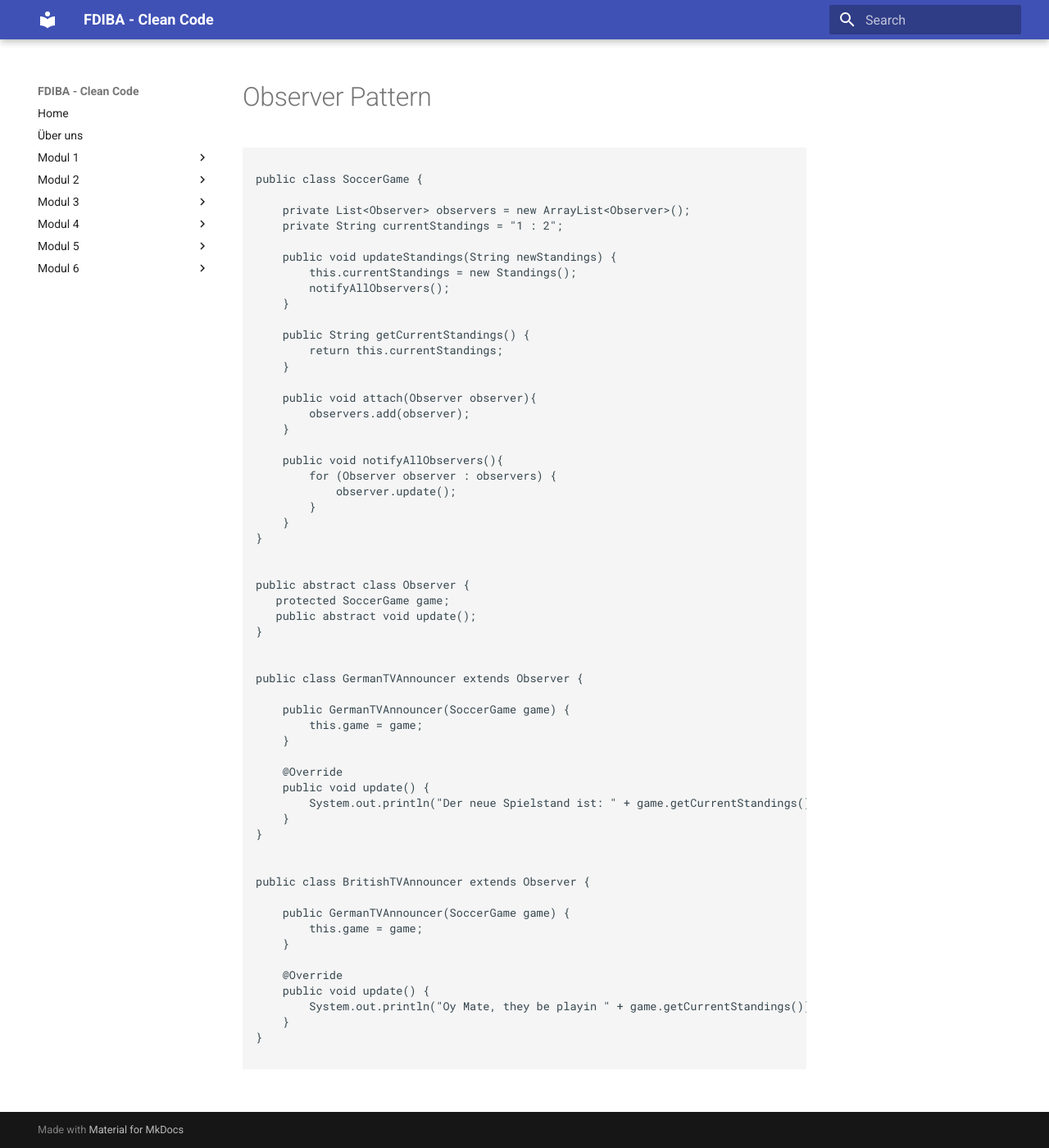
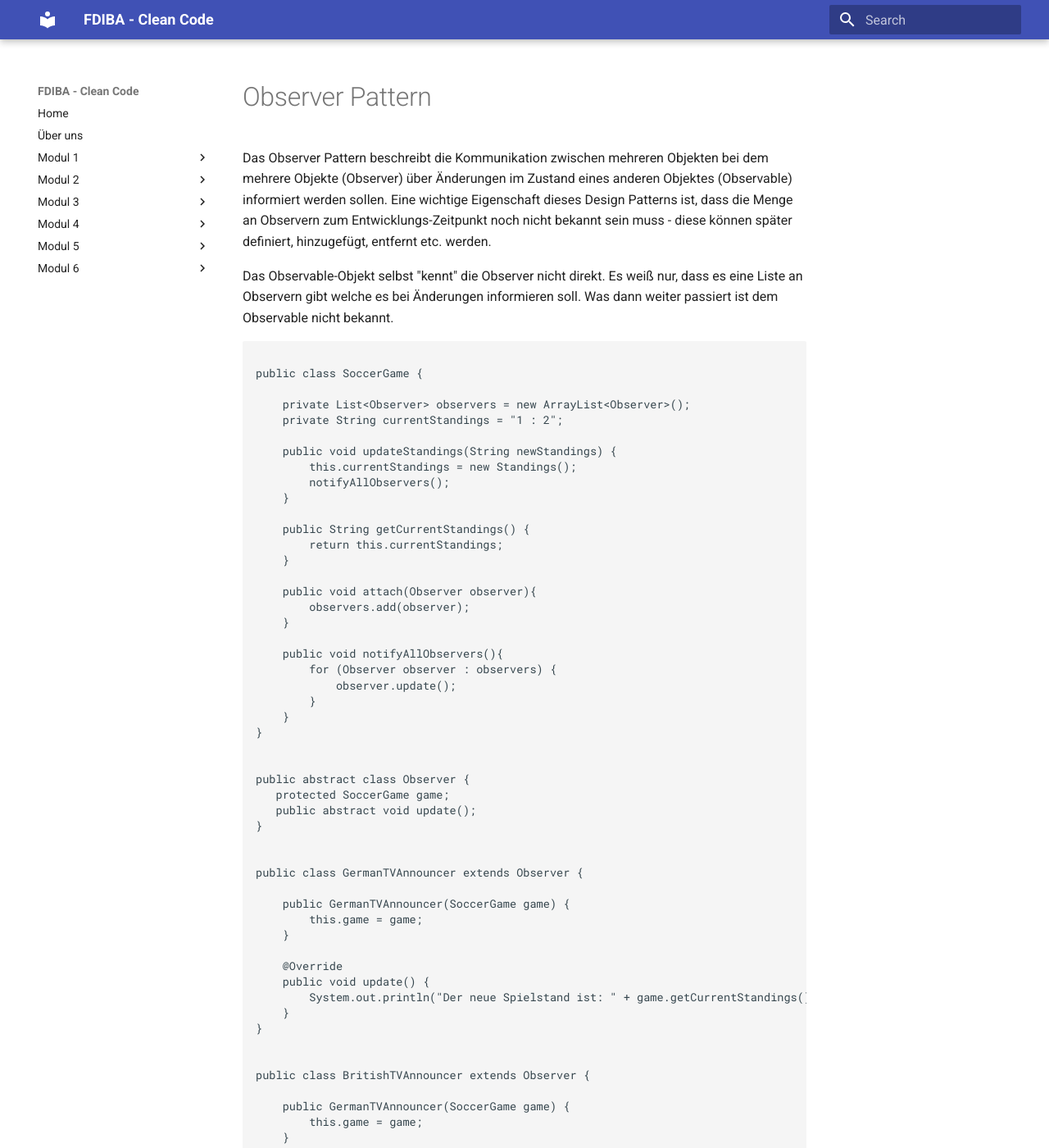
Before and after one commit to fdiba-clean-code/fdiba-clean-code.github.io, an MkDocs documentation site: the page built from docs/module-6/behavioral-patterns/observer.md, in a window 1280 px wide and 1400 px high. Shown: the whole window at 82% size. Built offline with MkDocs 1.6.1 and Material for MkDocs 9.7.7, drawn with Linux system fonts in a browser that asks for light colours; some of the changed text lies outside the part shown.

Commit message:
Finalized Observer Pattern

````diff
--- a/docs/module-6/behavioral-patterns/observer.md
+++ b/docs/module-6/behavioral-patterns/observer.md
@@ -1,4 +1,9 @@
 # Observer Pattern
+
+Das Observer Pattern beschreibt die Kommunikation zwischen mehreren Objekten bei dem mehrere Objekte (Observer) über Änderungen im Zustand eines anderen Objektes (Observable) informiert werden sollen.
+Eine wichtige Eigenschaft dieses Design Patterns ist, dass die Menge an Observern zum Entwicklungs-Zeitpunkt noch nicht bekannt sein muss - diese können später definiert, hinzugefügt, entfernt etc. werden.
+
+Das Observable-Objekt selbst "kennt" die Observer nicht direkt. Es weiß nur, dass es eine Liste an Observern gibt welche es bei Änderungen informieren soll. Was dann weiter passiert ist dem Observable nicht bekannt.
 
 ```
 
@@ -60,3 +65,5 @@ public class BritishTVAnnouncer extends Observer {
 }
 
 ```
+
+[Zurück zu den Behavioral Patterns](/module-6/behavioral-patterns)
````
